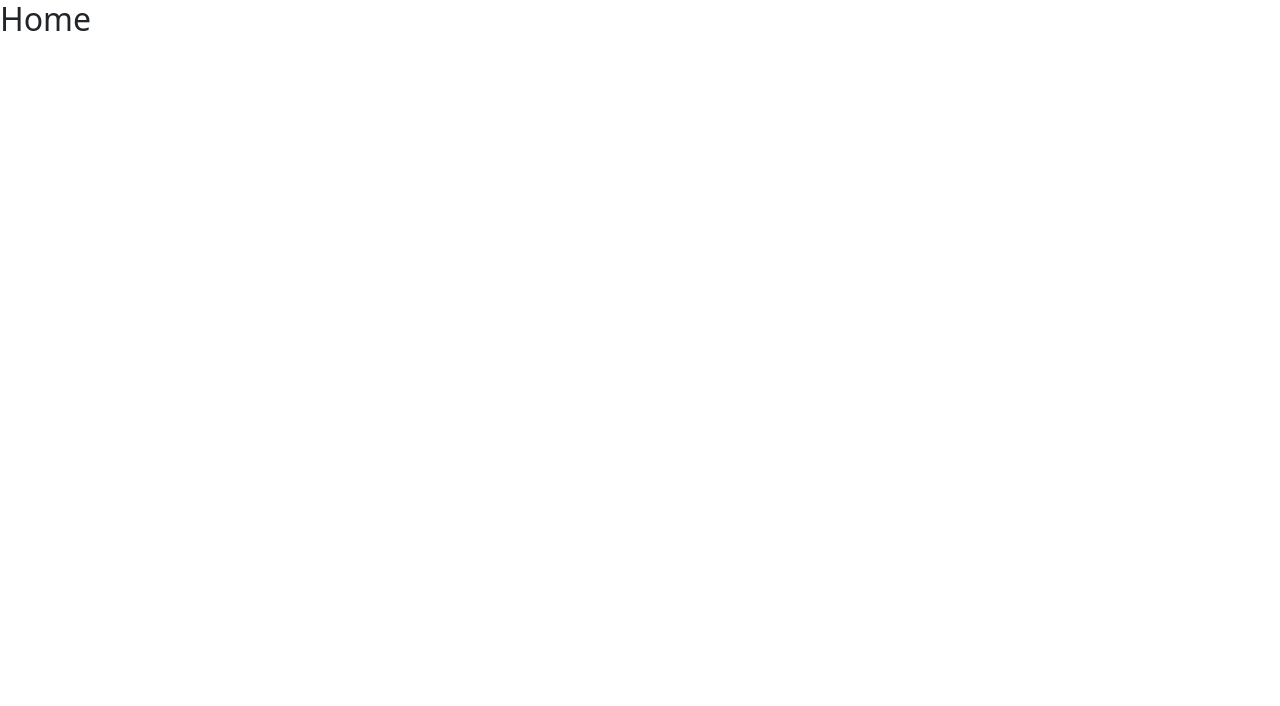
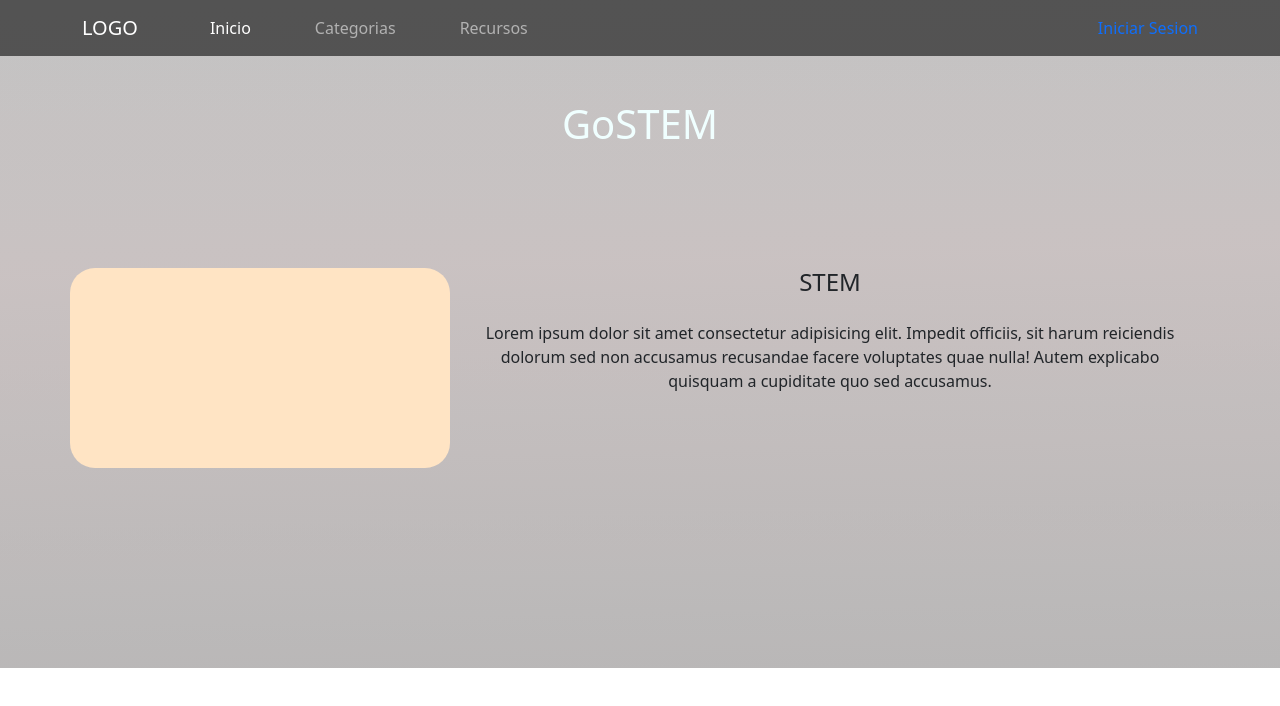
Before and after one commit to JuniorCorzo/AlgorithmAvengers, a React (Vite) app in the folder front/: page / in a window 1280 px wide. Shown: the top 706 px of the page. Built offline with nearby package versions, Linux system fonts and the light colour scheme.

Commit message:
instalar sass para estilos con .scss, crear navbar y conectar con vista de Login

```diff
--- a/front/src/components/Navbar.jsx
+++ b/front/src/components/Navbar.jsx
@@ -1,9 +1,35 @@
-
+import { Link } from 'react-router-dom'
+import '../styled-components/navbar.scss'
 
 export default function Navbar() {
     return (
-        <div>
-
-        </div>
+        <nav className="navbar navbar-expand-md navbar-dark fixed-top Navbar">
+            <div className="container-md">
+                <a className="navbar-brand" href="#">
+                    LOGO
+                </a>
+                <button className="navbar-toggler" type="button" data-bs-toggle="collapse" data-bs-target="#navbarNav" aria-controls="navbarNav" aria-expanded="false" aria-label="Toggle navigation">
+                    <span className="navbar-toggler-icon"></span>
+                </button>
+                <div className="collapse navbar-collapse" id="navbarNav">
+                    <ul className="navbar-nav d-flex gap-5 ms-5">
+                        <li className="nav-item">
+                            <a className="nav-link active" aria-current="page" href="#">Inicio</a>
+                        </li>
+                        <Link to='/categorias' className="nav-item">
+                            <a className="nav-link">Categorias</a>
+                        </Link>
+                        <Link to='/recursos' className="nav-item">
+                            <a className="nav-link">Recursos</a>
+                        </Link>
+                    </ul>
+                </div>
+                <div className="d-flex">
+                    <Link to='/login' className='nav-item'>
+                        <a className="nav-link">Iniciar Sesion</a>
+                    </Link>
+                </div>
+            </div>
+        </nav>
     )
 }
--- a/front/src/main.jsx
+++ b/front/src/main.jsx
@@ -4,6 +4,7 @@ import { createBrowserRouter, RouterProvider } from "react-router-dom";
 import 'bootstrap/dist/css/bootstrap.min.css';
 import Home from "./pages/home/Home";
 import Error from './routes/Error';
+import Login from './pages/login/Login';
 
 const router = createBrowserRouter([
   {
@@ -11,6 +12,11 @@ const router = createBrowserRouter([
     element: <Home />,
     error: <Error />,
   },
+  {
+    path: "/login",
+    element: <Login/>,
+    error: <Error />,
+  }
 ]);
 
 ReactDOM.createRoot(document.getElementById('root')).render(
--- a/front/src/pages/home/Home.jsx
+++ b/front/src/pages/home/Home.jsx
@@ -1,9 +1,26 @@
-
+import Navbar from "../../components/Navbar";
+import './styled-components/home.scss'
 
 export default function Home() {
     return (
-        <div>
-            <h2>Home</h2>
-        </div>
+        <>
+            <Navbar />
+
+            <section className="Home">
+                <h1>GoSTEM</h1>
+                <div className="container">
+                    <div className="row justify-content-around">
+                        <div className="col-4 col-img">
+
+                        </div>
+                        <div className="col col-info">
+                            <h4>STEM</h4>
+                            <p className="mt-4">Lorem ipsum dolor sit amet consectetur adipisicing elit. Impedit officiis, sit harum reiciendis dolorum sed non accusamus recusandae facere voluptates quae nulla! Autem explicabo quisquam a cupiditate quo sed accusamus.</p>
+                        </div>
+                    </div>
+                </div>
+            </section>
+
+        </>
     );
 }
--- /dev/null
+++ b/front/src/pages/home/styled-components/home.scss
@@ -0,0 +1,25 @@
+.Home{
+    background: linear-gradient(0deg, rgba(0, 0, 0, 0.2), rgba(0, 0, 0, 0.2)),
+    linear-gradient(178.67deg, #F4F4F4 1.73%, rgba(250, 236, 236, 0.697917) 39.65%, rgba(0, 0, 0, 0.114583) 112.88%, rgba(255, 255, 255, 0) 127.27%);
+    padding-top: 100px;
+    text-align: center;
+
+    h1{
+        color: azure;
+    }
+
+    .row{
+        display: flex;
+        margin-top: 120px;
+        padding-bottom: 200px;
+
+        .col-img{
+            height: 200px;
+            background-color: bisque;
+            border-radius: 25px;
+        }
+        .col-info{
+
+        }
+    }
+}
--- /dev/null
+++ b/front/src/pages/login/Login.jsx
@@ -0,0 +1,60 @@
+import './styled-components/login.scss'
+import loginImage from '../../assets/img/login.jpeg'
+
+export default function Login() {
+    return (
+        <>
+            <section className="vh-100" style={{backgroundColor: '#9A616D'}}>
+                <div className="container py-5 h-100">
+                    <div className="row d-flex justify-content-center align-items-center h-100">
+                    <div className="col col-xl-10">
+                        <div className="card" style={{borderRadius: '1rem'}}>
+                        <div className="row g-0">
+                            <div className="col-md-6 col-lg-5 d-none d-md-block">
+                            <img src={loginImage}
+                                alt="login form" className="img-fluid" style={{borderRadius: '1rem 0 0 1rem', height:'100%'}} />
+                            </div>
+                            <div className="col-md-6 col-lg-7 d-flex align-items-center">
+                            <div className="card-body p-4 p-lg-5 text-black">
+
+                                <form>
+
+                                <div className="d-flex align-items-center mb-3 pb-1">
+                                    <i className="fas fa-cubes fa-2x me-3" style={{color: '#ff6219'}}>SDA</i>
+                                    <span className="h1 fw-bold mb-0">LOGO</span>
+                                </div>
+
+                                <h5 className="fw-normal mb-3 pb-3" style={{letterSpacing: '1px'}}>Inicio de Sesion</h5>
+
+                                <div className="form-outline mb-4">
+                                    <input type="email" id="form2Example17" className="form-control form-control-lg" />
+                                    <label className="form-label" htmlFor="form2Example17">Correo Electronico</label>
+                                </div>
+
+                                <div className="form-outline mb-4">
+                                    <input type="password" id="form2Example27" className="form-control form-control-lg" />
+                                    <label className="form-label" htmlFor="form2Example27">Contraseña</label>
+                                </div>
+
+                                <div className="pt-1 mb-4">
+                                    <button className="btn btn-dark btn-lg btn-block" type="button">Iniciar</button>
+                                </div>
+
+                                <a className="small text-muted" href="#!">¿Olvido su Contraseña?</a>
+                                <p className="mb-5 pb-lg-2" style={{color: '#393f81'}}>¿No tienes Cuenta con Nosotros? <a href="#!"
+                                    style={{color: '#393f81'}}>Registrate Aqui</a></p>
+                                <a href="#!" className="small text-muted">Terminos de Uso. </a>
+                                <a href="#!" className="small text-muted">Politica de Privacidad</a>
+                                </form>
+
+                            </div>
+                            </div>
+                        </div>
+                        </div>
+                    </div>
+                    </div>
+                </div>
+            </section>
+        </>
+    );
+}
--- /dev/null
+++ b/front/src/pages/login/styled-components/login.scss
@@ -0,0 +1,7 @@
+.bg-image-vertical {
+    position: relative;
+    overflow: hidden;
+    background-repeat: no-repeat;
+    background-position: right center;
+    background-size: auto 100%;
+}
--- /dev/null
+++ b/front/src/styled-components/navbar.scss
@@ -0,0 +1,7 @@
+.Navbar{
+    background-color: rgba(0, 0, 0, 0.575);
+
+    a{
+        text-decoration: none;
+    }
+}
--- a/package.json
+++ b/package.json
@@ -3,5 +3,8 @@
     "bootstrap": "^5.3.2",
     "react-router": "^6.16.0",
     "react-router-dom": "^6.16.0"
+  },
+  "devDependencies": {
+    "sass": "^1.68.0"
   }
 }
```
Also changed, not shown: front/src/assets/img/login.jpeg (added), 1 other file (tests, documents, lock files or other folders).
